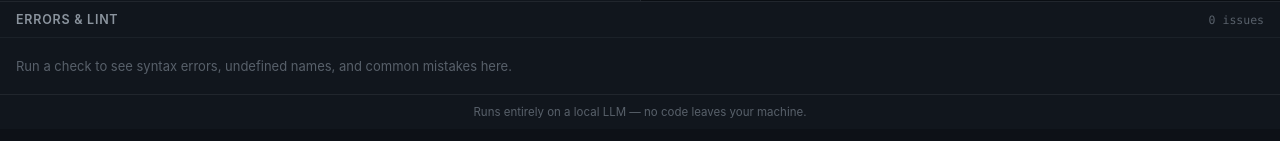
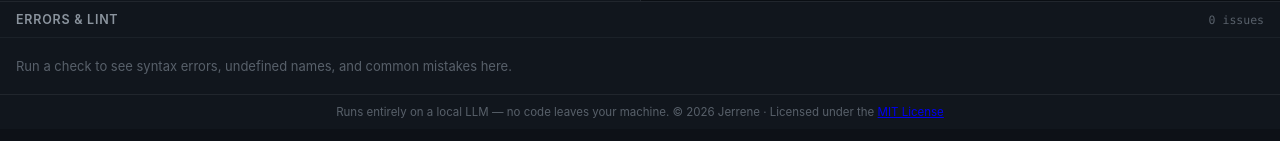
Before and after one commit to jerrene25/commenter-ai, a Flask app: page / in a window 1280 px wide. Shown: the part 659-800 px from the top of the page. Run offline with Flask 3, Linux system fonts and the light colour scheme; parts of the project's set-up code (start-up, migrations or seed data) failed here and were passed over; some libraries are stand-ins or nearby versions.

Commit message:
Added License and Copyright

```diff
--- a/templates/index.html
+++ b/templates/index.html
@@ -73,6 +73,7 @@
 
 <footer class="footer">
   <span>Runs entirely on a local LLM — no code leaves your machine.</span>
+  <span class="footer__meta">© 2026 Jerrene · Licensed under the <a href="https://opensource.org/licenses/MIT" target="_blank" rel="noopener noreferrer">MIT License</a></span>
 </footer>
 
 <div id="toast" class="toast" hidden></div>
```
